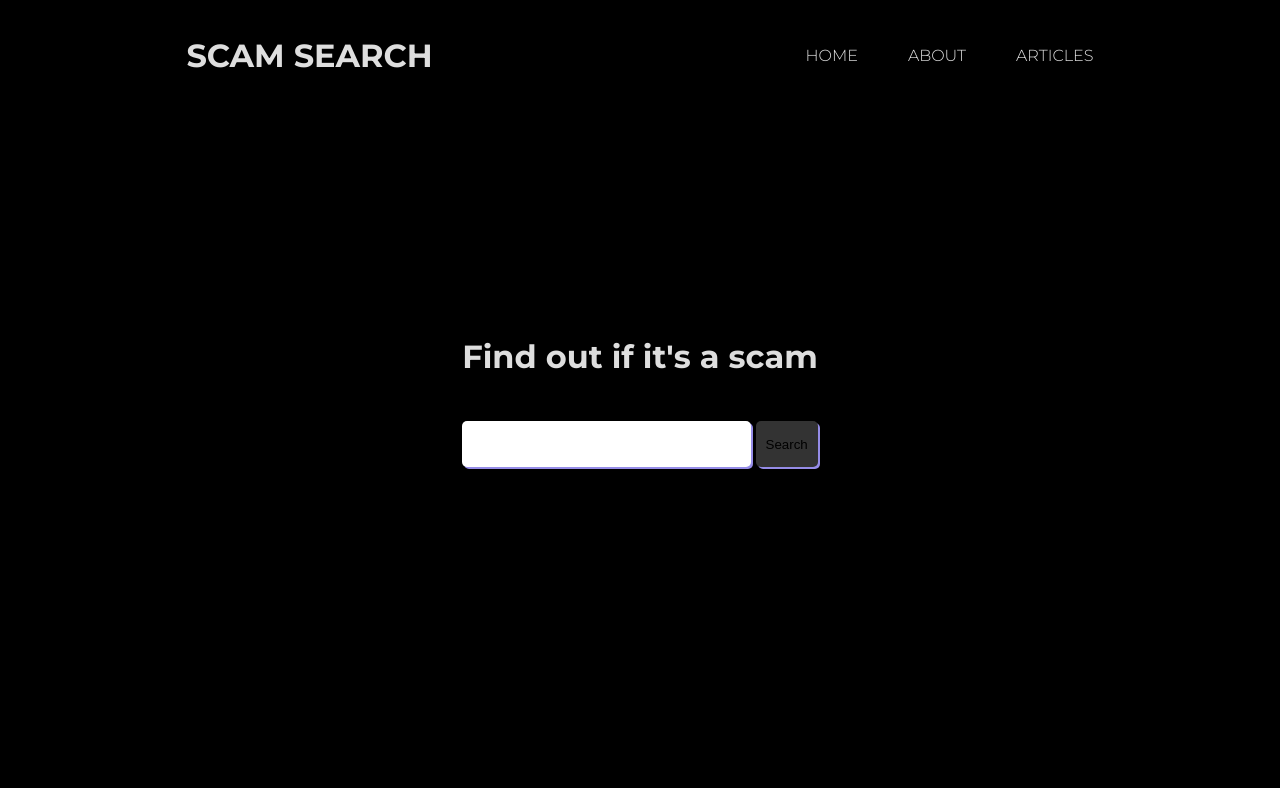
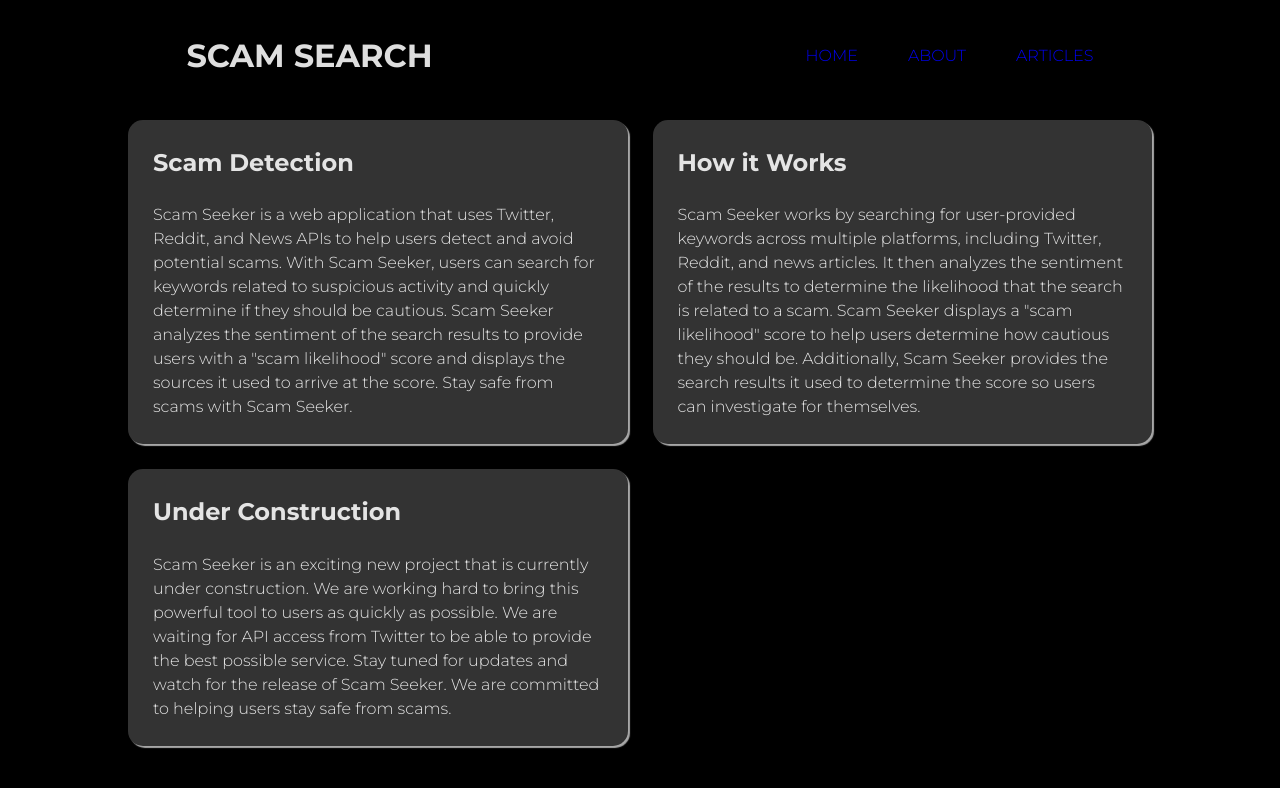
Before and after one commit to SchroederSimon/scam-seeker, a React (Vite) app: page /about in a window 1280 px wide. Shown: the top 788 px of the page. Built offline with nearby package versions, Linux system fonts and the light colour scheme.

Commit message:
adding router, separate navbar, adding info and styles to about

```diff
--- a/package.json
+++ b/package.json
@@ -12,7 +12,8 @@
     "axios": "^1.3.5",
     "dotenv": "^16.0.3",
     "react": "^18.2.0",
-    "react-dom": "^18.2.0"
+    "react-dom": "^18.2.0",
+    "react-router-dom": "^6.10.0"
   },
   "devDependencies": {
     "@types/node": "^18.15.11",
--- a/src/App.tsx
+++ b/src/App.tsx
@@ -8,7 +8,6 @@ import Home from './pages/Home'
 function App() {
   return (
     <>
-      <Home></Home>
     </>
   )
 }
--- a/src/arrayData/aboutCards.tsx
+++ b/src/arrayData/aboutCards.tsx
@@ -1,21 +1,21 @@
 
 const ABOUT_CARDS = [{
     id: 1,
-    title: "First card",
+    title: "Scam Detection",
     img: "/vite.svg",
-    description: "Bla bla bla"
+    description: 'Scam Seeker is a web application that uses Twitter, Reddit, and News APIs to help users detect and avoid potential scams. With Scam Seeker, users can search for keywords related to suspicious activity and quickly determine if they should be cautious. Scam Seeker analyzes the sentiment of the search results to provide users with a "scam likelihood" score and displays the sources it used to arrive at the score. Stay safe from scams with Scam Seeker.'
 },
 {
     id: 2,
-    title: "Second card",
+    title: "How it Works",
     img: "/vite.svg",
-    description: "Bla bla bla"
+    description: 'Scam Seeker works by searching for user-provided keywords across multiple platforms, including Twitter, Reddit, and news articles. It then analyzes the sentiment of the results to determine the likelihood that the search is related to a scam. Scam Seeker displays a "scam likelihood" score to help users determine how cautious they should be. Additionally, Scam Seeker provides the search results it used to determine the score so users can investigate for themselves.'
 },
 {
     id: 3,
-    title: "Third card",
+    title: "Under Construction",
     img: "/vite.svg",
-    description: "Bla bla bla"
+    description: 'Scam Seeker is an exciting new project that is currently under construction. We are working hard to bring this powerful tool to users as quickly as possible. We are waiting for API access from Twitter to be able to provide the best possible service. Stay tuned for updates and watch for the release of Scam Seeker. We are committed to helping users stay safe from scams.'
 }
 ]
 
--- a/src/main.tsx
+++ b/src/main.tsx
@@ -2,9 +2,37 @@ import React from 'react'
 import ReactDOM from 'react-dom/client'
 import App from './App'
 import './index.css'
+import {
+  createBrowserRouter,
+  RouterProvider,
+} from "react-router-dom";
+import Home from './pages/Home';
+import About from './pages/About';
+import Navbar from './pages/Navbar';
+
+const router = createBrowserRouter([
+  {
+    path: "/",
+    element: (
+      <>
+        <Navbar />
+        <Home />
+      </>
+    ),
+  },
+  {
+    path: "/about",
+    element: (
+      <>
+        <Navbar />
+        <About />
+      </>
+    ),
+  }
+]);
 
 ReactDOM.createRoot(document.getElementById('root') as HTMLElement).render(
   <React.StrictMode>
-    <App />
+    <RouterProvider router={router} />
   </React.StrictMode>,
 )
--- a/src/pages/About.css
+++ b/src/pages/About.css
@@ -10,19 +10,24 @@
     width: 100%;
     height: 70vh;
     display: grid;
-    grid-template-columns: repeat(auto-fill, minmax(300px, 1fr));
-    gap: 35px;
+    grid-template-columns: repeat(auto-fill, minmax(340px, 1fr));
+    gap: 25px;
 }
 
 .card{
     display: flex;
+    align-items: center;
     flex-direction: column;
-    justify-content: center;
-    align-items: center;
-    font-size: 0.9em;
-    padding: 20px 20px 0px 20px;
-    line-height: 1.5em;
-    gap: 100px;
-    background-color: red;
-    border-radius: 20px;
+    width: 100%;
+    height: auto;
+    border-radius: 15px;
+    background-color: var(--colorGray);
+    box-shadow: rgb(167, 167, 167) 2px 2px 1px;
 }
+
+.card-information {
+    padding: 5%;
+}
+.card-information h2{
+    padding-bottom: 5%;
+}
--- a/src/pages/About.tsx
+++ b/src/pages/About.tsx
@@ -24,9 +24,10 @@ function About() {
                     cards.map(card => {
                         return (
                             <div className="card" key={card.id}>
-                                <h1>{card.title}</h1>
-                                <img src={card.img} alt="" />
-                                <p>{card.description}</p>
+                                <div className="card-information">
+                                    <h2>{card.title}</h2>
+                                    <p>{card.description}</p>
+                                </div>
                             </div>
                         )
                     })
--- a/src/pages/Home.css
+++ b/src/pages/Home.css
@@ -5,26 +5,6 @@
     padding: 0;
     display: flex;
     justify-content: center;
-}
-
-.nav-bar-container{
-    display: flex;
-    justify-content: space-around;
-    align-items: center;
-    width: 100%;
-    height: 14vh;
-    position: fixed;
-    z-index: 999;
-    background-color: var(--colorBlack);
-
-}
-.nav-bar-container ul {
-    display: flex;
-    justify-content: center;
-    gap: 50px;
-}
-.nav-bar-container li{
-    list-style: none;
 }
 
 .search-bar-container{
--- a/src/pages/Home.tsx
+++ b/src/pages/Home.tsx
@@ -2,6 +2,7 @@ import { useEffect, useState } from 'react';
 import '../pages/Home.css'
 import { searchGoogle, searchReddit } from '../apiCalls';
 import Post from '../interfaces/redditInterface';
+import { Link } from 'react-router-dom';
 
 
 
@@ -40,19 +41,16 @@ function Home() {
         const results = await searchReddit(searchTerm);
         setSearchResults(results);
         setShowConfidence(true);
+
+        const resultsSection = document.querySelector('.results');
+        if (resultsSection) {
+          resultsSection.scrollIntoView({ behavior: 'smooth' });
         }
+    }
 
     return (
         <>
             <div className="home-container">
-                <div className="nav-bar-container">
-                    <h1>SCAM SEARCH</h1>
-                    <ul>
-                        <li>HOME</li>
-                        <li>ABOUT</li>
-                        <li>ARTICLES</li>
-                    </ul>
-                </div>
                 <div className="search-bar-container">
                     <div className="search-bar">
                         <h1>Find out if it's a scam</h1>
@@ -63,7 +61,7 @@ function Home() {
                     </div>
                 </div>
             </div>
-            <section>
+            <section className="results">
                 <div className="result-container">
                     {showConfidence && (
                         <div className="confidence-container">
@@ -80,9 +78,9 @@ function Home() {
 
                     {searchResults.map((post) => (
                         <div className="result-card" key={post.id}>
-                            <div className = "result-card-information">
+                            <div className="result-card-information">
                                 <h3>{post.title}</h3>
-                                <p>{post.selftext?.split(' ').slice(0, 100).join(' ')}</p>
+                                <p>{post.selftext?.split(' ').slice(0, 80).join(' ')}</p>
                                 <a href={post.url} target="_blank" rel="noopener noreferrer">Read more</a>
                             </div>
                         </div>
--- /dev/null
+++ b/src/pages/Navbar.css
@@ -0,0 +1,29 @@
+.navbar {
+    margin: 0;
+    padding: 0;
+    display: flex;
+    justify-content: center;
+}
+.nav-bar-container{
+    display: flex;
+    justify-content: space-around;
+    align-items: center;
+    width: 100%;
+    height: 14vh;
+    position: fixed;
+    z-index: 999;
+    background-color: var(--colorBlack);
+
+}
+.nav-bar-container ul {
+    display: flex;
+    justify-content: center;
+    gap: 50px;
+}
+.nav-bar-container li{
+    list-style: none;
+    text-decoration: none;
+}
+.nav-bar-container a {
+    text-decoration: none;
+  }
--- /dev/null
+++ b/src/pages/Navbar.tsx
@@ -0,0 +1,25 @@
+
+import '../pages/Navbar.css'
+import { Link } from 'react-router-dom';
+
+
+
+
+function Navbar() {
+
+    return (
+        <div className="navbar">
+            <div className="nav-bar-container">
+                <h1>SCAM SEARCH</h1>
+                <ul>
+                    <li><Link to="/">HOME</Link></li>
+                    <li><Link to="/about">ABOUT</Link></li>
+                    <li><Link to="/articles">ARTICLES</Link></li>
+                </ul>
+            </div>
+        </div>
+
+    )
+}
+
+export default Navbar;
```
Also changed, not shown: 1 other file (tests, documents, lock files or other folders).
